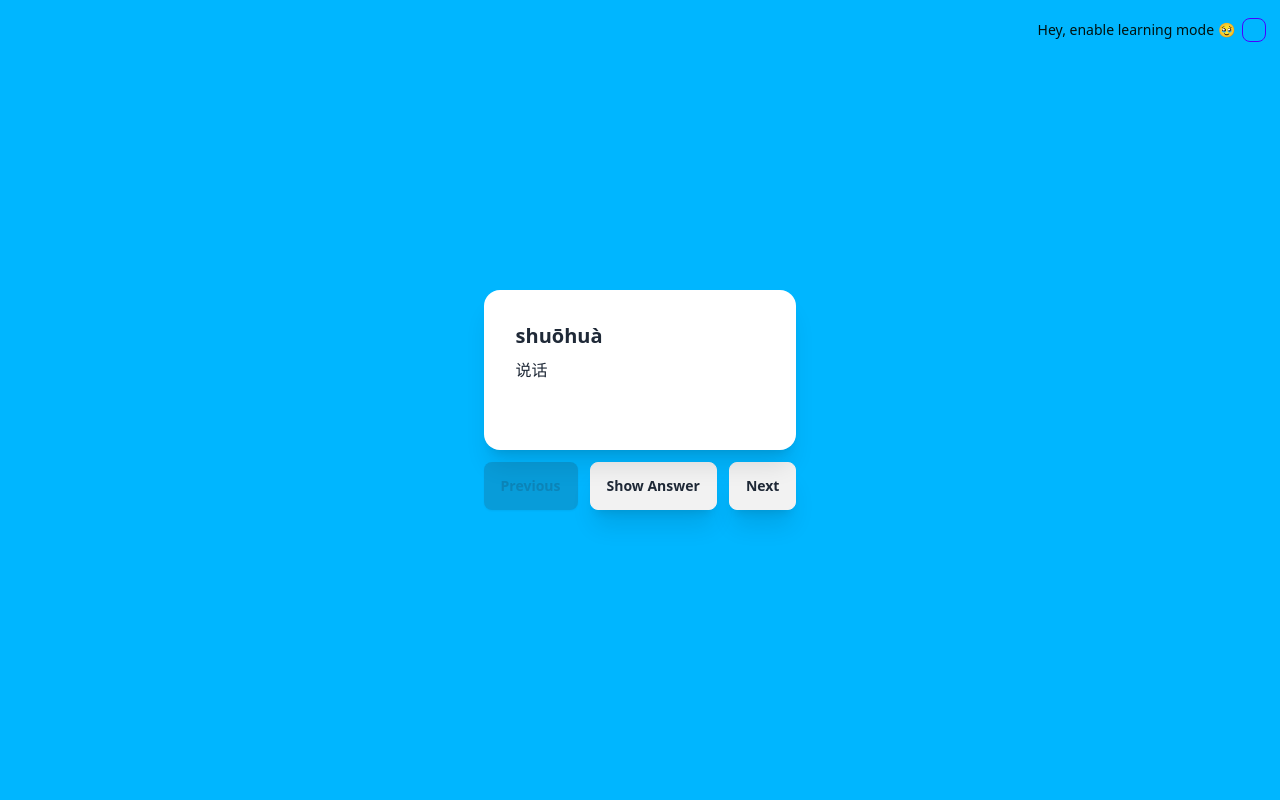
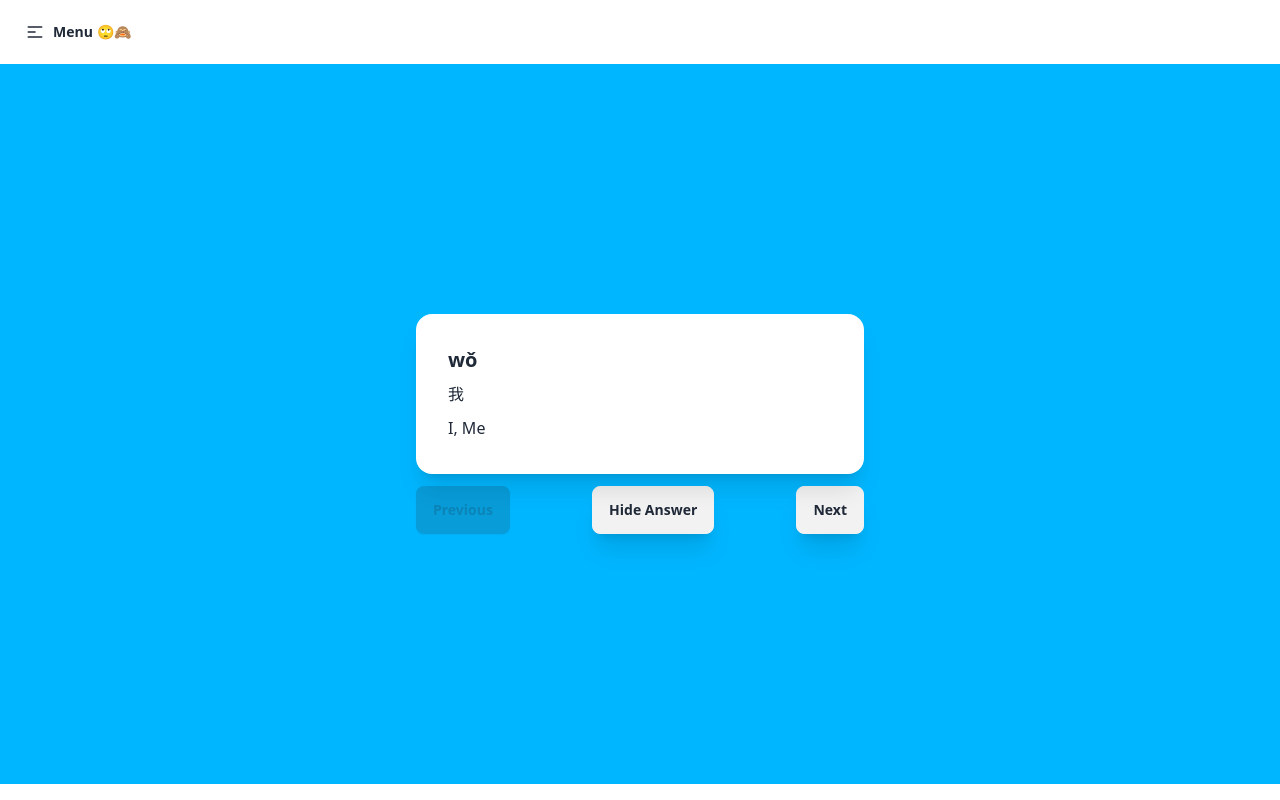
Before and after one commit to RussellJapheth/myCardX, a SvelteKit app: page / in a window 1280 px wide. Built offline with nearby package versions, Linux system fonts and the light colour scheme.

Commit message:
Extract options into navbar component

```diff
--- /dev/null
+++ b/src/routes/+page.server.js
@@ -0,0 +1 @@
+export const ssr = false;
--- a/src/routes/+page.svelte
+++ b/src/routes/+page.svelte
@@ -1,44 +1,101 @@
 <script>
+	import { writable } from 'svelte/store';
+	import Navbar from './Navbar.svelte';
 	import { cards, shuffle } from './cards';
 	import 'animate.css';
 
-	/**
-	 * @type {{question: string, hint: string|null, answer: string}|null}
-	 */
-	let currentCard = null;
+	// /**
+	//  * @type {{question: string, hint: string|null, answer: string}|null}
+	//  */
+	// let currentCard = null;
 
-	let currentCardIndex = 0;
+	// /**
+	//  * @type {Array.<number>}
+	//  */
+	// let cardsList = [];
 
-	let showAnswer = false;
+	// let currentCardIndex = 0;
 
-	let learnMode = false;
+	// let showAnswer = false;
 
-	if ($cards.length) {
-		$cards = shuffle($cards);
-		currentCard = $cards[0];
+	const storedOptions = localStorage.getItem('options');
+
+	const options = writable(
+		storedOptions
+			? JSON.parse(storedOptions)
+			: {
+					learnMode: false,
+					enableShuffle: false,
+					enableAutoplay: false,
+					saved: [],
+					state: {
+						currentCard: null,
+						cardsList: [],
+						currentCardIndex: 0,
+						showAnswer: true,
+						isSavedState: false
+					}
+			  }
+	);
+
+	options.subscribe((value) => {
+		value.isSavedState = true;
+		localStorage.setItem('options', JSON.stringify(value));
+	});
+
+	const toggleShuffle = () => {
+		if ($options.enableShuffle) {
+			$options.state.cardsList = shuffle($options.state.cardsList);
+		} else {
+			$options.state.cardsList = Array.from($cards.keys());
+		}
+		$options.state.currentCardIndex = 0;
+		$options.state.currentCard = $cards[$options.state.cardsList[0]];
+	};
+
+	const toggleAutoplay = () => {
+		// setTimeout(() => {
+		// 	document.getElementById('flipper-next')?.click();
+		// }, 5000);
+	};
+
+	if (
+		$options.state.cardsList.length !== $cards.length ||
+		($cards.length && !$options.isSavedState)
+	) {
+		$options.state.cardsList = Array.from($cards.keys());
+		if ($options.enableShuffle) {
+			$options.state.cardsList = shuffle($options.state.cardsList);
+		}
+
+		$options.state.currentCard = $cards[$options.state.cardsList[0]];
 	}
 </script>
 
-<main class="flex items-center bg-info justify-center min-h-screen px-5">
+<Navbar {options} {toggleShuffle} {toggleAutoplay} />
+<main class="flex items-center bg-info justify-center min-h-[90vh] px-5">
 	<section>
-		{#if currentCard}
+		{#if $options.state.currentCard}
 			<div
 				id="flipper"
-				class="card animate__animated w-full min-h-[20vh] max-w-md bg-base-100 shadow-xl"
+				class="card animate__animated w-[90vw] min-h-[20vh] max-w-md bg-base-100 shadow-xl"
 			>
 				<div class="card-body">
-					<h2 class="card-title">{currentCard.question}</h2>
-					<p>{currentCard.hint}</p>
-					<p class="capitalize" class:hidden={!showAnswer && !learnMode}>{currentCard.answer}</p>
+					<h2 class="card-title">{$options.state.currentCard.question}</h2>
+					<p>{$options.state.currentCard.hint}</p>
+					<p class="capitalize" class:hidden={!$options.state.showAnswer && !$options.learnMode}>
+						{$options.state.currentCard.answer}
+					</p>
 				</div>
 			</div>
 			<div class="flex mt-3 justify-between gap-3">
-				{#if currentCardIndex > 0}
+				{#if $options.state.currentCardIndex > 0}
 					<button
 						on:click={() => {
-							currentCardIndex--;
-							currentCard = $cards[currentCardIndex];
-							showAnswer = false;
+							$options.state.currentCardIndex--;
+							$options.state.currentCard =
+								$cards[$options.state.cardsList[$options.state.currentCardIndex]];
+							$options.state.showAnswer = false;
 							document.getElementById('flipper')?.classList.add('animate__fadeIn');
 							setTimeout(() => {
 								document.getElementById('flipper')?.classList.remove('animate__fadeIn');
@@ -50,24 +107,26 @@
 					<button class="btn" disabled>Previous</button>
 				{/if}
 
-				{#if !learnMode}
+				{#if !$options.learnMode}
 					<button
 						on:click={() => {
-							showAnswer = !showAnswer;
+							$options.state.showAnswer = !$options.state.showAnswer;
 							document.getElementById('flipper')?.classList.add('animate__flipInX');
 							setTimeout(() => {
 								document.getElementById('flipper')?.classList.remove('animate__flipInX');
 							}, 500);
 						}}
-						class="btn shadow-xl">{showAnswer ? 'Hide' : 'Show'} Answer</button
+						class="btn shadow-xl">{$options.state.showAnswer ? 'Hide' : 'Show'} Answer</button
 					>
 				{/if}
-				{#if currentCardIndex < $cards.length - 1}
+				{#if $options.state.currentCardIndex < $options.state.cardsList.length - 1}
 					<button
+						id="flipper-next"
 						on:click={() => {
-							currentCardIndex++;
-							currentCard = $cards[currentCardIndex];
-							showAnswer = false;
+							$options.state.currentCardIndex++;
+							$options.state.currentCard =
+								$cards[$options.state.cardsList[$options.state.currentCardIndex]];
+							$options.state.showAnswer = false;
 							document.getElementById('flipper')?.classList.add('animate__fadeIn');
 							setTimeout(() => {
 								document.getElementById('flipper')?.classList.remove('animate__fadeIn');
@@ -79,14 +138,6 @@
 					<button class="btn" disabled>Next</button>
 				{/if}
 			</div>
-			<div style="position: absolute; top: 10px; right: 10px;">
-				<div class="form-control">
-					<label class="label cursor-pointer">
-						<span class="label-text text-accent-content">Hey, enable learning mode 🥹 &nbsp;</span>
-						<input type="checkbox" bind:checked={learnMode} class="checkbox-primary checkbox" />
-					</label>
-				</div>
-			</div>
 		{/if}
 	</section>
 </main>
--- /dev/null
+++ b/src/routes/Navbar.svelte
@@ -0,0 +1,96 @@
+<script>
+	import { onMount } from 'svelte';
+
+	export let options;
+
+	/**
+	 * @type {function}
+	 */
+	export let toggleShuffle;
+
+	/**
+	 * @type {function}
+	 */
+	export let toggleAutoplay;
+
+	onMount(() => {
+		let didClickMenu = localStorage.getItem('didClickMenu');
+		// if (browser) {
+		// if(!didClickMenu) {
+		// 	setTimeout(() => {
+
+		// 	}, 10000)
+		// }
+		// }
+	});
+</script>
+
+<div class="navbar bg-base-100">
+	<div class="navbar-start">
+		<div class="dropdown">
+			<!-- svelte-ignore a11y-label-has-associated-control -->
+			<!-- svelte-ignore a11y-no-noninteractive-tabindex -->
+			<label tabindex="0" class="btn btn-ghost animate__animated animate__infinite animate__pulse">
+				<svg
+					xmlns="http://www.w3.org/2000/svg"
+					class="h-5 w-5"
+					fill="none"
+					viewBox="0 0 24 24"
+					stroke="currentColor"
+					><path
+						stroke-linecap="round"
+						stroke-linejoin="round"
+						stroke-width="2"
+						d="M4 6h16M4 12h8m-8 6h16"
+					/></svg
+				>
+				Menu 🙄🙈
+			</label>
+			<!-- svelte-ignore a11y-no-noninteractive-tabindex -->
+			<ul
+				tabindex="0"
+				class="menu menu-sm dropdown-content mt-3 z-[1] p-2 shadow bg-base-100 rounded-box w-52"
+			>
+				<li>
+					<label class="label cursor-pointer">
+						<span class="label-text text-accent-content">Learning mode 🥹 &nbsp;</span>
+						<input
+							type="checkbox"
+							bind:checked={$options.learnMode}
+							class="checkbox-sm checkbox-primary checkbox"
+						/>
+					</label>
+				</li>
+				<li>
+					<label class="label cursor-pointer">
+						<span class="label-text text-accent-content">Shuffle 🔀 &nbsp;</span>
+						<input
+							type="checkbox"
+							bind:checked={$options.enableShuffle}
+							on:change={() => {
+								toggleShuffle();
+							}}
+							class="checkbox-sm checkbox-primary checkbox"
+						/>
+					</label>
+				</li>
+				<li>
+					<label class="label cursor-pointer">
+						<span class="label-text text-accent-content">Autoplay 🪄 &nbsp;</span>
+						<input
+							type="checkbox"
+							bind:checked={$options.enableAutoplay}
+							on:change={() => {
+								// toggleAutoplay();
+							}}
+							class="checkbox-sm checkbox-primary checkbox"
+						/>
+					</label>
+				</li>
+			</ul>
+		</div>
+	</div>
+	<!-- <div class="navbar-end">
+		<a href="#!" class="btn btn-ghost normal-case text-xl">myCardX</a>
+	</div> -->
+</div>
```
